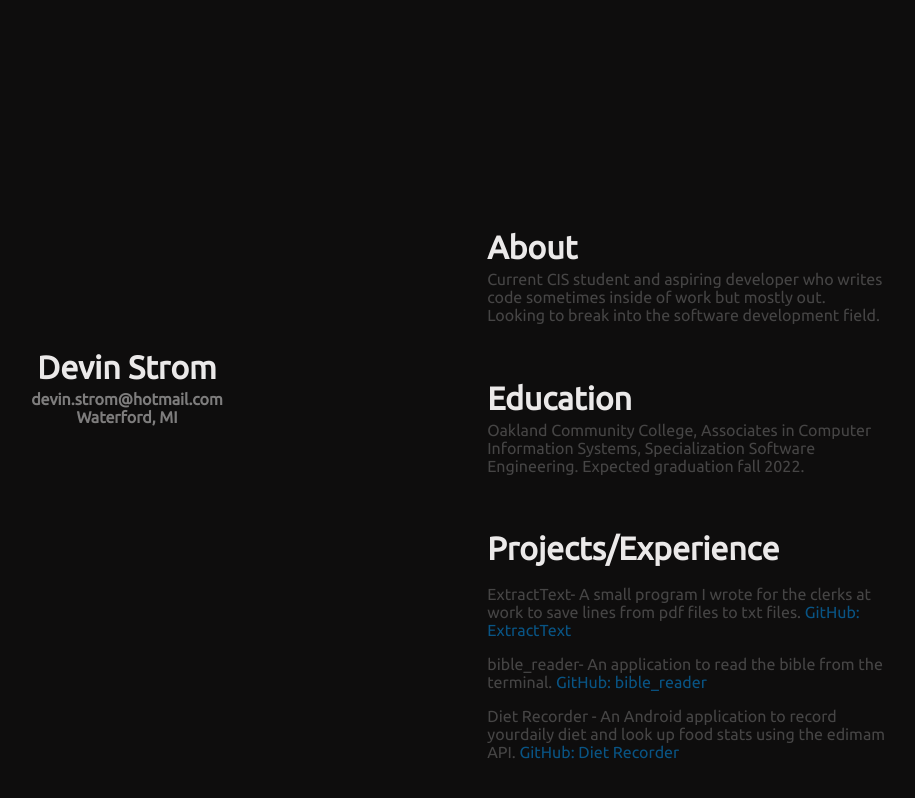
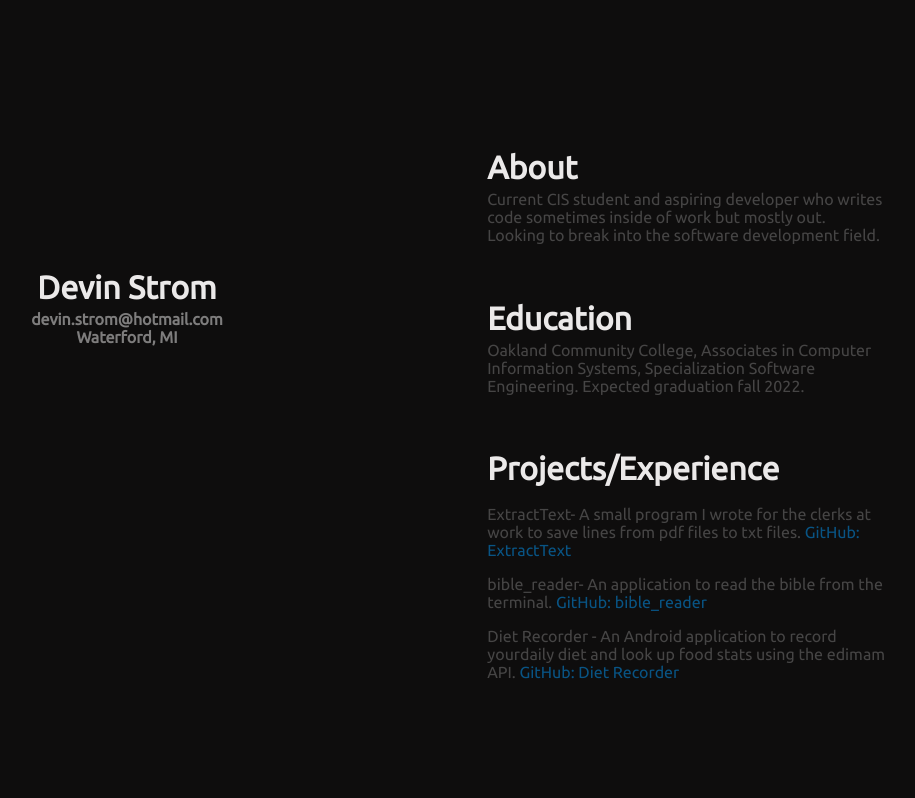
Before and after one commit to DevinStrom/DevinStrom.github.io, a plain HTML site: page index.html in a window 1280 px wide. Shown: the whole page, without its empty margins (197-1112 px from the left). Drawn offline with Linux system fonts and the light colour scheme.

Commit message:
update top padding

```diff
--- a/index.css
+++ b/index.css
@@ -7,13 +7,13 @@
     grid-template-columns: repeat(2,1fr);
 }
 .area {
-    padding-top: 25vh;
+    padding-top: 15vh;
     text-align: center;
     width: 70%;
 }
 
 .area-left{
-    padding-top: 40vh;
+    padding-top: 30vh;
     text-align: center;
 }
 
```
